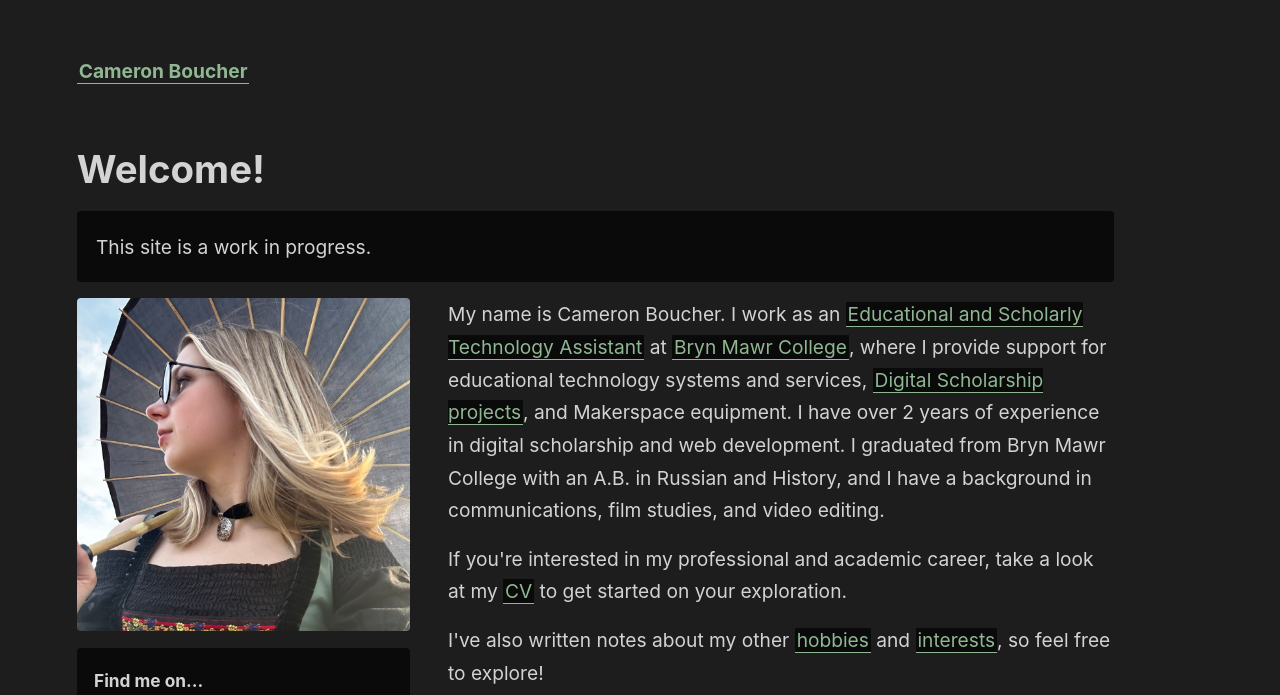
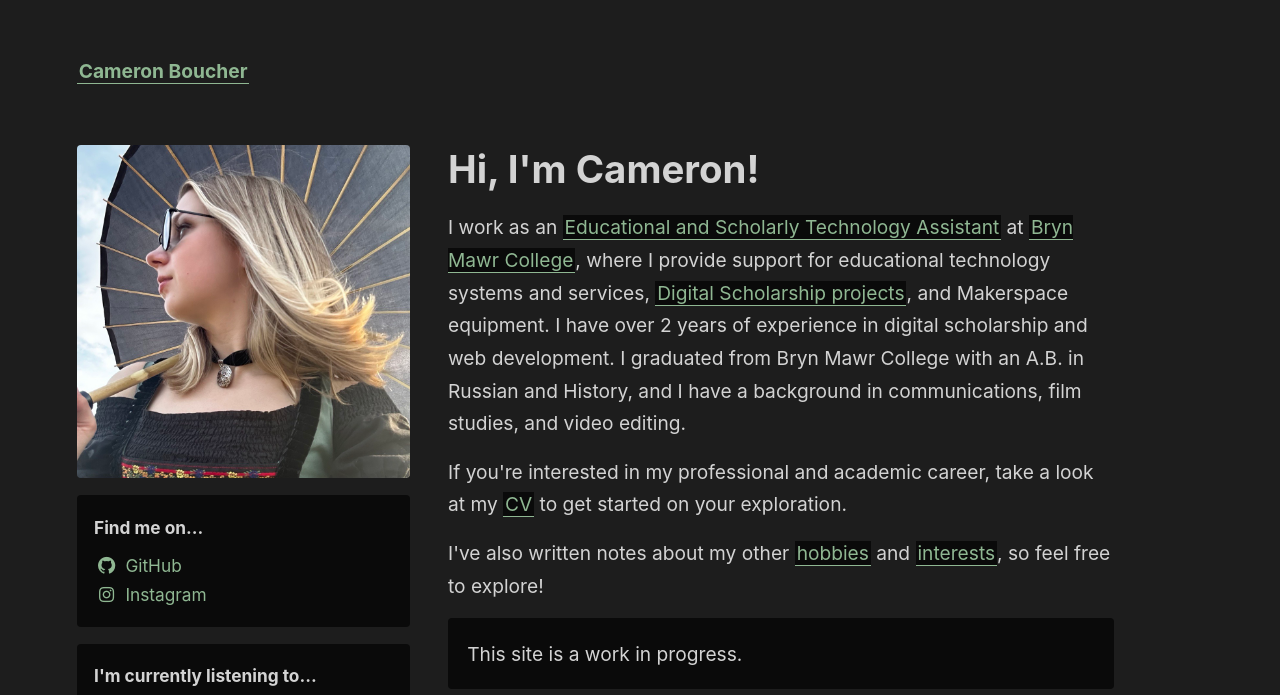
Before and after one commit to cboucher01/cboucher01.github.io, a Jekyll site: the page built from _pages/index.html, in a window 1280 px wide and 900 px high, cut to the strip 0-695 px from the top of the window. Built offline with Jekyll 4.4.1, drawn with Linux system fonts in a browser that asks for light colours.

Commit message:
update home

```diff
--- a/_pages/index.html
+++ b/_pages/index.html
@@ -6,10 +6,6 @@ permalink: /
 ---
 
 <article>
-    <h1>Welcome!</h1>
-    <p style="padding: 1em 1em; background: #0a0a0a; border-radius: 4px;">
-        This site is a work in progress.
-    </p>
     <div id="home-container">
         <side style="font-size: 0.9em">
           <img src="{{ "/assets/portrait.jpg" | relative_url }}" alt="A photograph of Cameron in a green and black dress and sunglasses, looking to the side.">
@@ -27,14 +23,19 @@ permalink: /
           </div>
         </side>
         <content>
+          <h1 style="margin: 0 0 1rem;">Hi, I'm Cameron!</h1>
           <p>
-            My name is Cameron Boucher. I work as an [[Educational and Scholarly Technology Assistant]] at [[Bryn Mawr College]], where I provide support for educational technology systems and services, [[Digital Scholarship projects]], and Makerspace equipment. I have over 2 years of experience in digital scholarship and web development. I graduated from Bryn Mawr College with an A.B. in Russian and History, and I have a background in communications, film studies, and video editing.
+            I work as an [[Educational and Scholarly Technology Assistant]] at [[Bryn Mawr College]], where I provide support for educational technology systems and services, [[Digital Scholarship projects]], and Makerspace equipment. I have over 2 years of experience in digital scholarship and web development. I graduated from Bryn Mawr College with an A.B. in Russian and History, and I have a background in communications, film studies, and video editing.
           </p>
           <p>
             If you're interested in my professional and academic career, take a look at my [[CV]] to get started on your exploration.
           </p>
           <p>
             I've also written notes about my other [[hobbies]] and [[interests]], so feel free to explore!
+          </p>
+
+          <p style="padding: 1em 1em; background: #0a0a0a; border-radius: 4px;">
+            This site is a work in progress.
           </p>
 
           <h2>Recently updated notes</h2>
```
